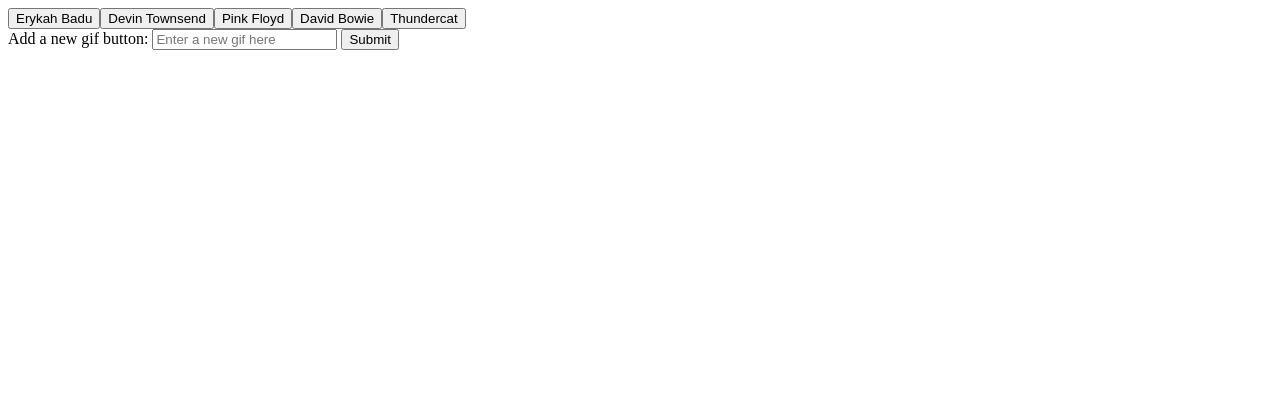
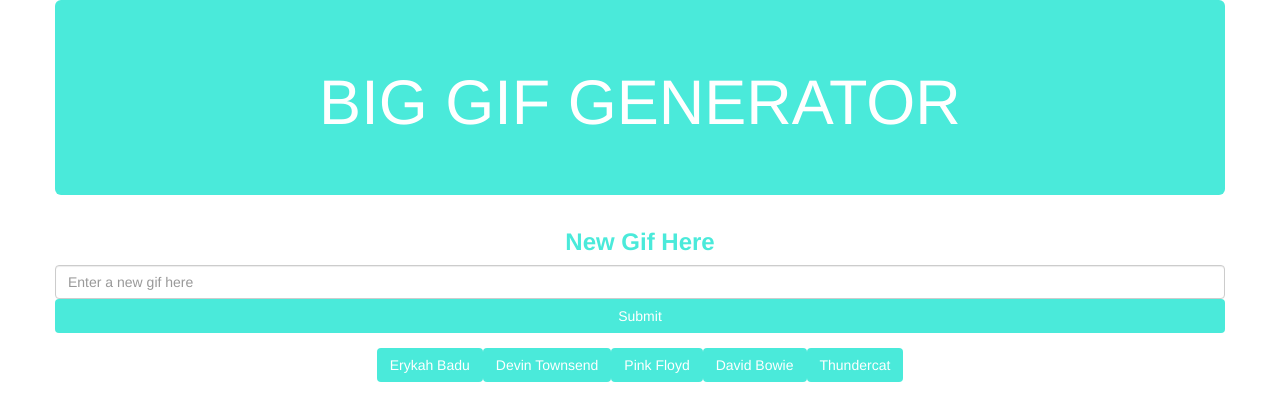
Before and after one commit to perltech/gifGenerator, a plain HTML site: page index.html in a window 1280 px wide. Drawn offline with nearby package versions, Linux system fonts and the light colour scheme.

Commit message:
add initial styling

```diff
--- a/assets/javascript/app.js
+++ b/assets/javascript/app.js
@@ -9,6 +9,7 @@ function renderButtons() {
 		var btn = $("<button>");
 		btn.append(topic);
 		btn.addClass("gif-click");
+    btn.addClass("btn");
 		btn.attr("gif-name", topic);
     btn.attr("data-state", "still");
 		$("#button-generator").append(btn);
--- a/assets/style/style.css
+++ b/assets/style/style.css
@@ -0,0 +1,39 @@
+body {
+	/*background-color: rgb(65, 211, 204);
+	color: white;*/
+}
+
+.jumbotron {
+	background-color: rgb(74, 234, 218);
+	color: white;
+}
+
+#generated-form {
+	color:
+}
+
+.btn {
+	background-color: rgb(74, 234, 218);
+	color: white;
+}
+
+
+.btn:hover {
+	background-color: rgb(64,224,208);
+	color: white;
+}
+
+.btn:active {
+	background-color: rgb(54,214,198);
+	color: white;
+}
+
+.btn:focus {
+	background-color: rgb(74, 234, 218);
+	color: white;
+}
+
+.form-group label {
+	font-size: 24px;
+	color: rgb(74, 234, 218);
+}
--- a/index.html
+++ b/index.html
@@ -3,32 +3,53 @@
 <head>
 	<title>Gif Generator</title>
 	<script
-  src="https://code.jquery.com/jquery-3.2.1.min.js"
-  integrity="sha256-hwg4gsxgFZhOsEEamdOYGBf13FyQuiTwlAQgxVSNgt4="
-  crossorigin="anonymous"></script>
+ 	src="https://code.jquery.com/jquery-3.2.1.min.js"
+  	integrity="sha256-hwg4gsxgFZhOsEEamdOYGBf13FyQuiTwlAQgxVSNgt4="
+  	crossorigin="anonymous"></script>
+	<link href="https://maxcdn.bootstrapcdn.com/bootstrap/3.3.7/css/bootstrap.min.css" rel="stylesheet" integrity="sha384-BVYiiSIFeK1dGmJRAkycuHAHRg32OmUcww7on3RYdg4Va+PmSTsz/K68vbdEjh4u" crossorigin="anonymous">
+	<script src="https://maxcdn.bootstrapcdn.com/bootstrap/3.3.7/js/bootstrap.min.js" integrity="sha384-Tc5IQib027qvyjSMfHjOMaLkfuWVxZxUPnCJA7l2mCWNIpG9mGCD8wGNIcPD7Txa" crossorigin="anonymous"></script>
 
 	<script src="assets/javascript/app.js" type="text/javascript"></script>
 
+	<!-- insert reset css -->
 	<link rel="stylesheet" type="text/css" href="assets/style/style.css">
 </head>
 <body>
 
 
+	<div class="container">
 
-	<div id="button-generator">
+		<div class="row text-center jumbotron">
+			<h1>
+				BIG GIF GENERATOR
+			</h1>
+		</div>
 
-	</div>
+		<div class="row">
+			<form class="form-group text-center" id="generated-form">
+				<label for="gif-input">New Gif Here</label>
+				<input type="text" class="form-control" name="gif-input" id="gif-text" value="" placeholder="Enter a new gif here">
 
-	<form id="generated-form">
-		<label for="gif-input">Add a new gif button: </label>
-		<input type="text" name="gif-input" id="gif-text" value="" placeholder="Enter a new gif here">
+				<input type="submit" class="btn btn-block" name="gif-input" id="gif-button" value="Submit">
+			</form>
+		</div>
 
-		<input type="submit" name="gif-input" id="gif-button" value="Submit">
-	</form>
+		<div class="row">
+			<div class="text-center" id="button-generator">
 
-	<div id="gifs">
+			</div>
+		</div>
 
-	</div>
+		<div class="row text-center">
+			<div class="center" id="gifs">
+
+			</div>
+		</div>
+
+
+	</div> <!-- Container end -->
+
+
 
 
 </body>
```
